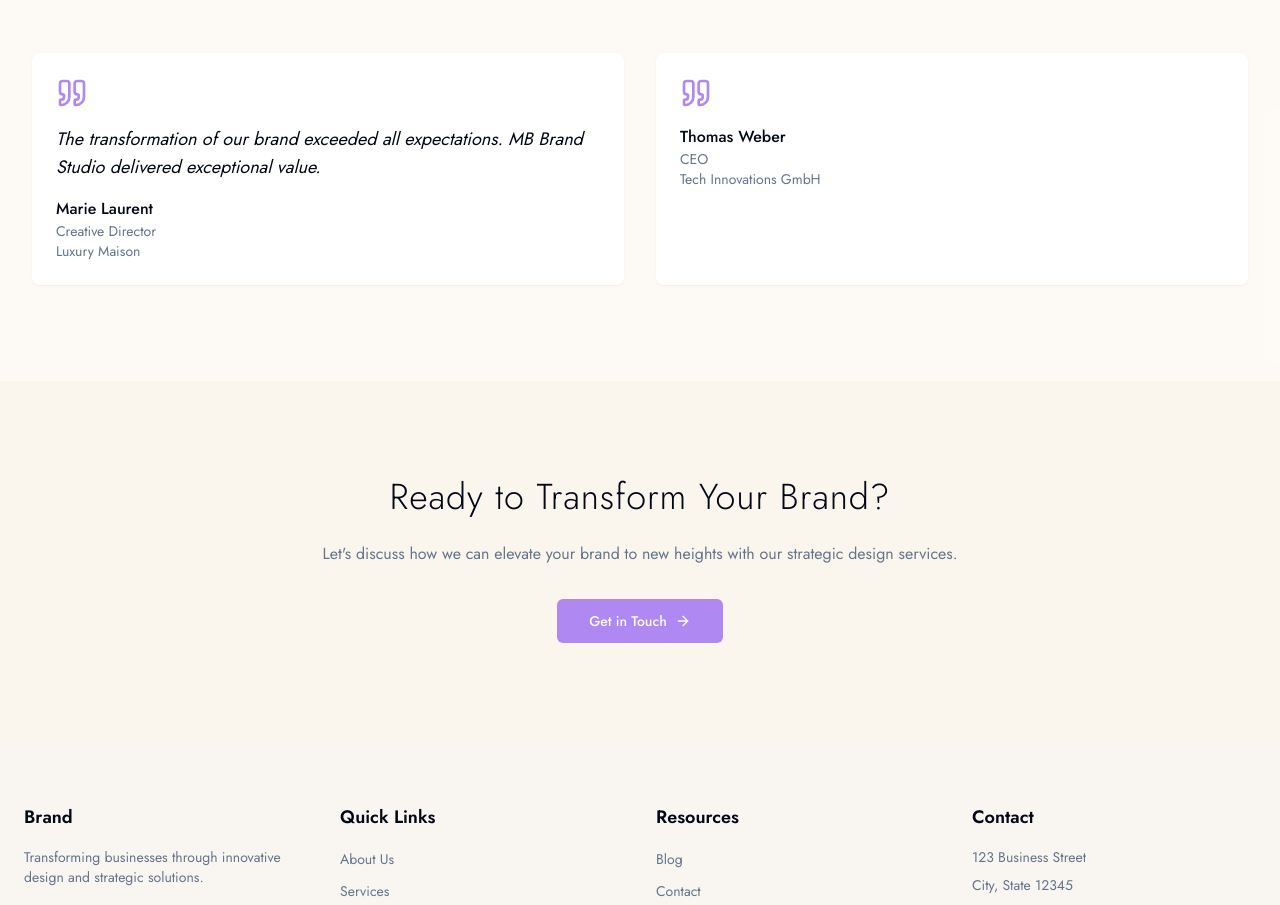
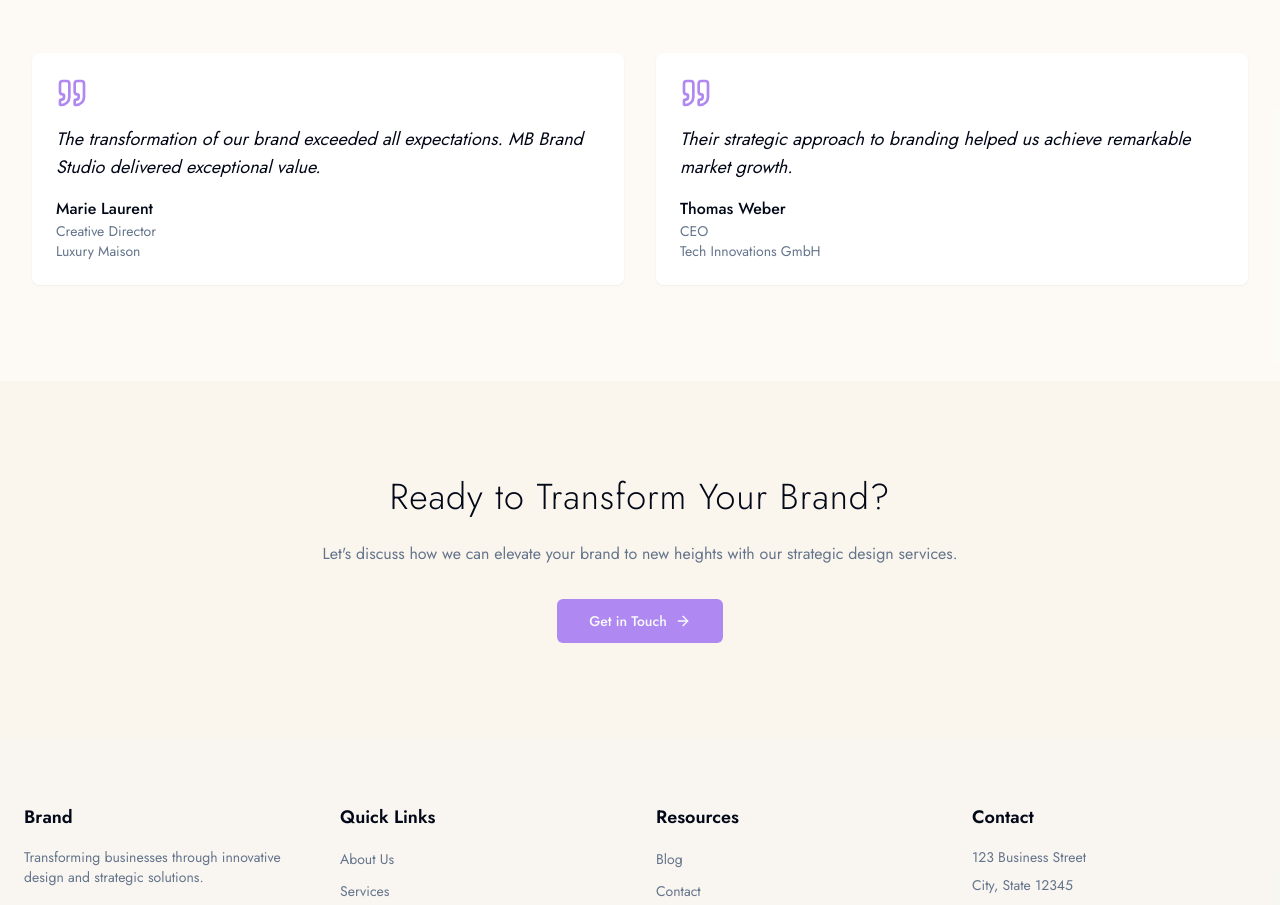
Before and after one commit to AwallBoondy/sitemap-weaver, a React (Vite) app: page /services in a window 1280 px wide. Shown: the part 1923-2828 px from the top of the page. Built offline with nearby package versions, Linux system fonts and the light colour scheme.

Commit message:
Fix TypeScript error in Services.tsx
Resolved a TypeScript error related to the `testimonial` type in `src/pages/Services.tsx`. Ensured that the `quote` property is correctly defined as required in the `TestimonialProps` interface.
[skip gpt_engineer]

```diff
--- a/src/pages/Services.tsx
+++ b/src/pages/Services.tsx
@@ -51,7 +51,7 @@ const testimonials = [
     role: "Creative Director"
   },
   {
-    text: "Their strategic approach to branding helped us achieve remarkable market growth.",
+    quote: "Their strategic approach to branding helped us achieve remarkable market growth.",
     author: "Thomas Weber",
     company: "Tech Innovations GmbH",
     role: "CEO"
```
